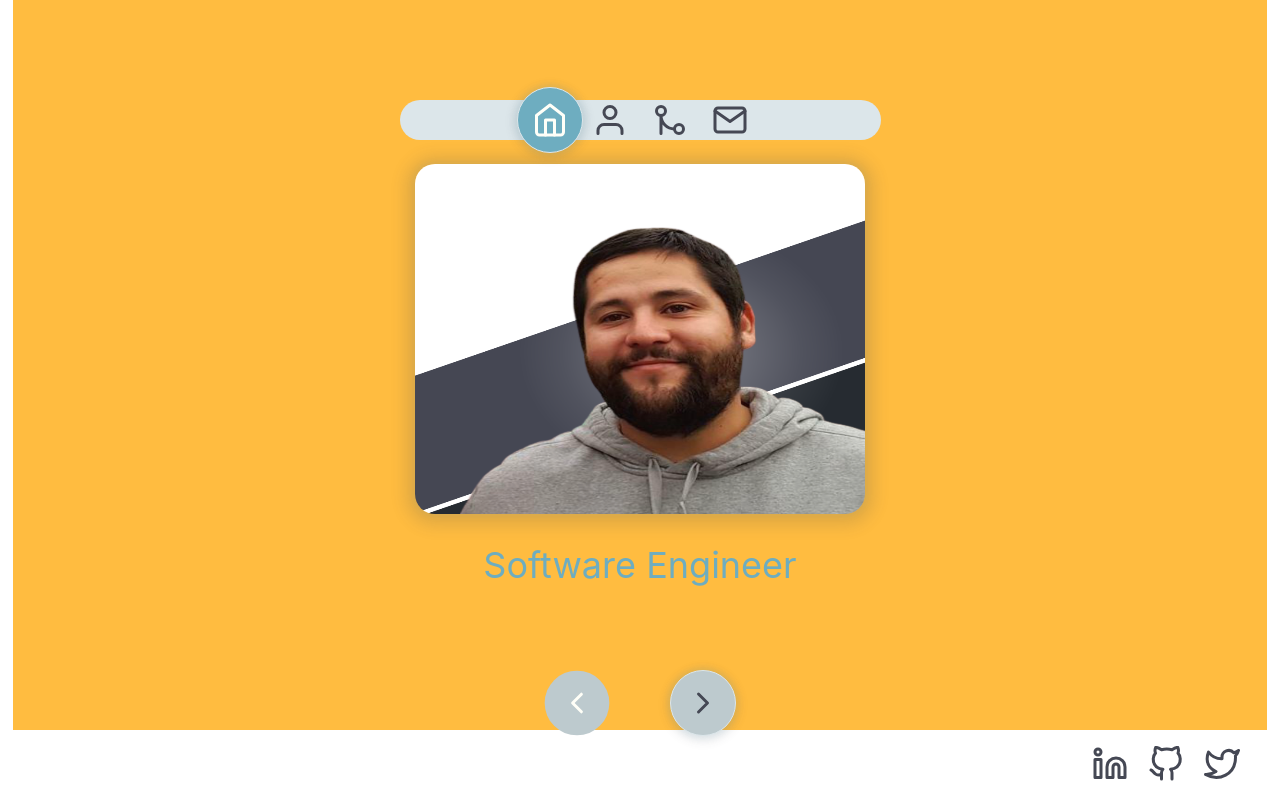
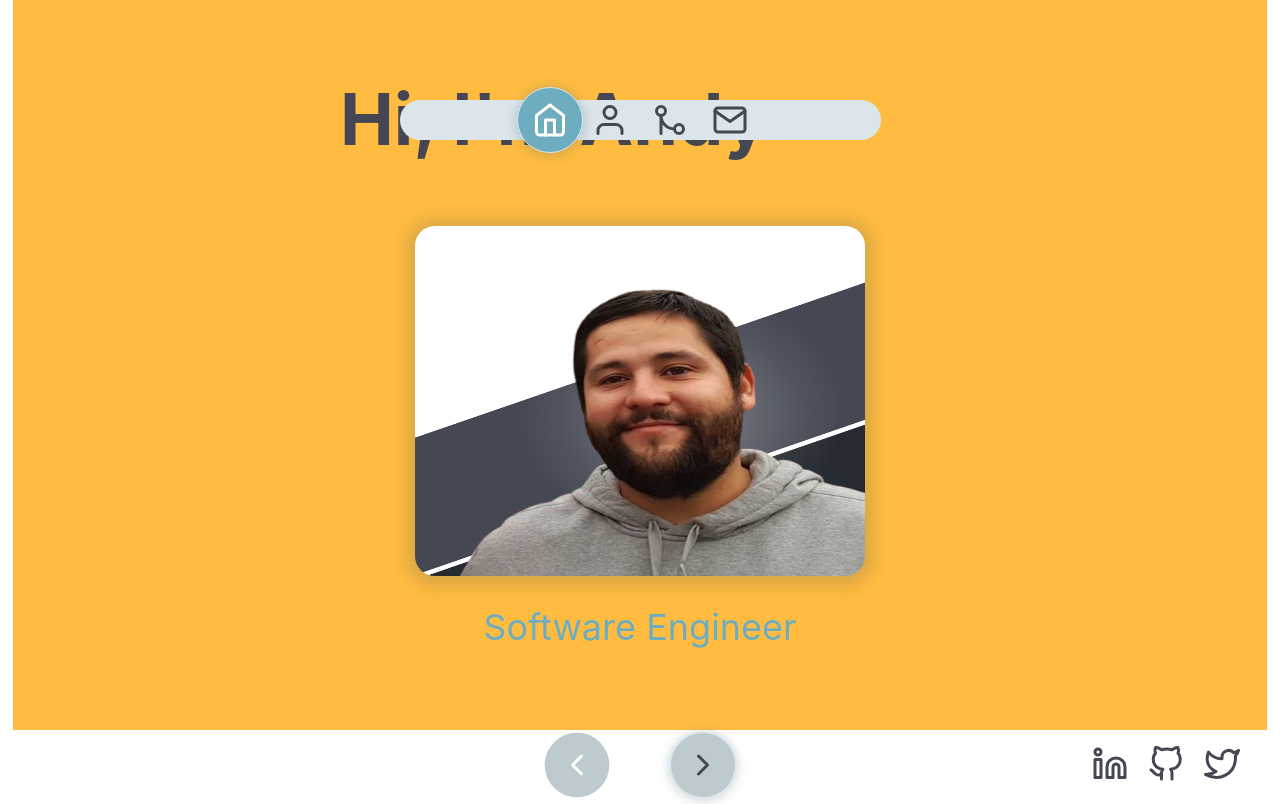
Before and after one commit to andrew-oyanguren/typescript-portfolio, a React (Vite) app: page / in a window 1280 px wide. Built offline with nearby package versions, Linux system fonts and the light colour scheme.

Commit message:
Added PageTitle component with styling

```diff
--- /dev/null
+++ b/src/components/PageTitle/PageTitle.module.css
@@ -0,0 +1,20 @@
+.PageTitle {
+  /* background-color: tan; */
+  font-size: 24px;
+  width: 100%;
+  text-align: center;
+}
+
+.PageTitle h1 {
+  color: var(--color-dark);
+}
+
+/* tablet > 481 */
+@media (min-width: 481px) {
+  .PageTitle {
+    font-size: 36px;
+    width: 600px;
+    text-align: left;
+    padding: 5px 0;
+  }
+}
--- /dev/null
+++ b/src/components/PageTitle/PageTitle.tsx
@@ -0,0 +1,11 @@
+type PageTitleProps = { text: string };
+
+import styles from './PageTitle.module.css';
+
+export default function PageTitle({ text }: PageTitleProps) {
+  return (
+    <div className={styles.PageTitle}>
+      <h1>{text}</h1>
+    </div>
+  );
+}
--- a/src/components/index.ts
+++ b/src/components/index.ts
@@ -3,4 +3,5 @@ export { default as Footer } from './Footer/Footer';
 export { default as ImageCarousel } from './ImageCarousel/ImageCarousel';
 export { default as ImageView } from './ImageView/ImageView';
 export { default as Navigation } from './Navigation/Navigation';
+export { default as PageTitle } from './PageTitle/PageTitle';
 export { default as ResponsiveWrapper } from './ResponsiveWrapper/ResponsiveWrapper';
--- a/src/pages/HomePage/HomePage.tsx
+++ b/src/pages/HomePage/HomePage.tsx
@@ -1,6 +1,7 @@
 import { ResponsiveWrapper, ImageView, ImageCarousel } from 'src/components';
 
 import useWindowDim from 'src/hooks/useWindowDim';
+import { PageTitle } from 'src/components';
 
 export default function HomePage() {
   const { windowDim } = useWindowDim();
@@ -9,7 +10,7 @@ export default function HomePage() {
 
   return (
     <ResponsiveWrapper>
-      <h1>Hi, I'm Andy.</h1>
+      <PageTitle text="Hi, I'm Andy" />
       {isScreenMobile ? <ImageView /> : <ImageCarousel />}
     </ResponsiveWrapper>
   );
```
